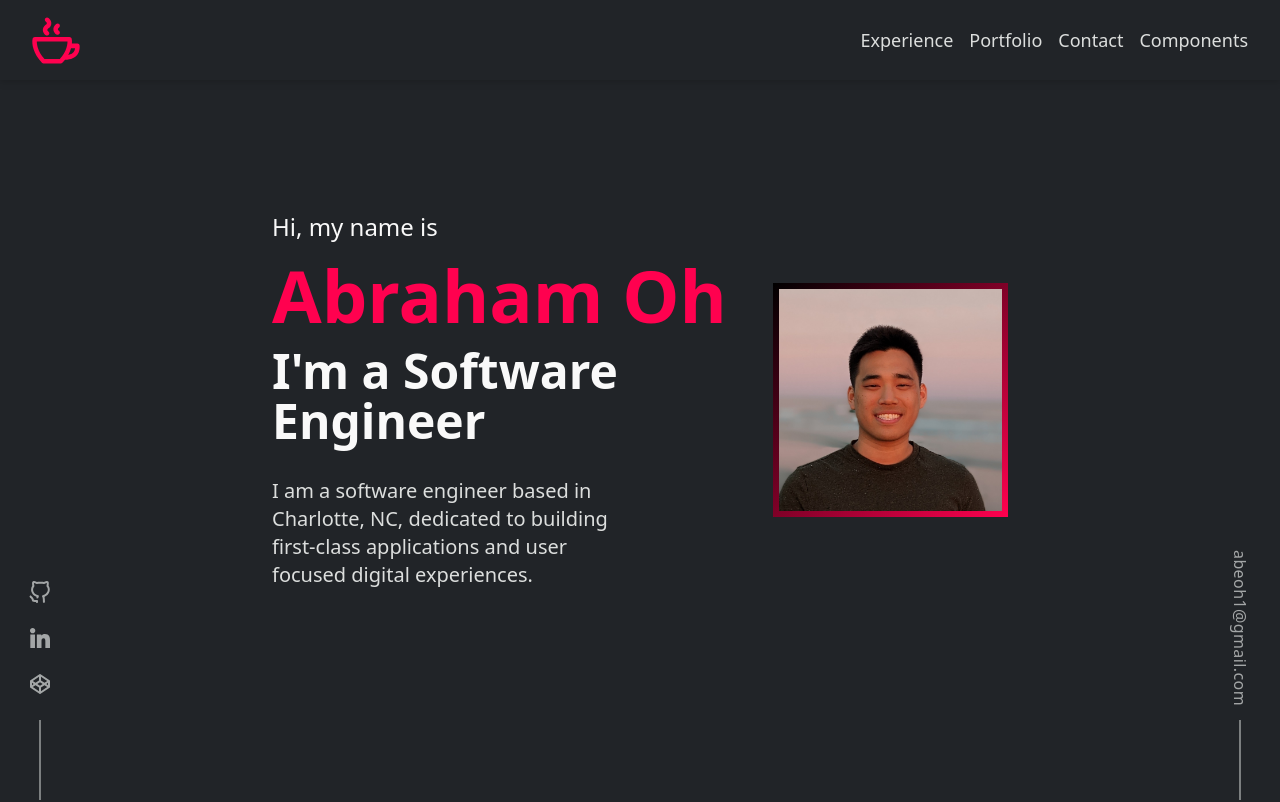
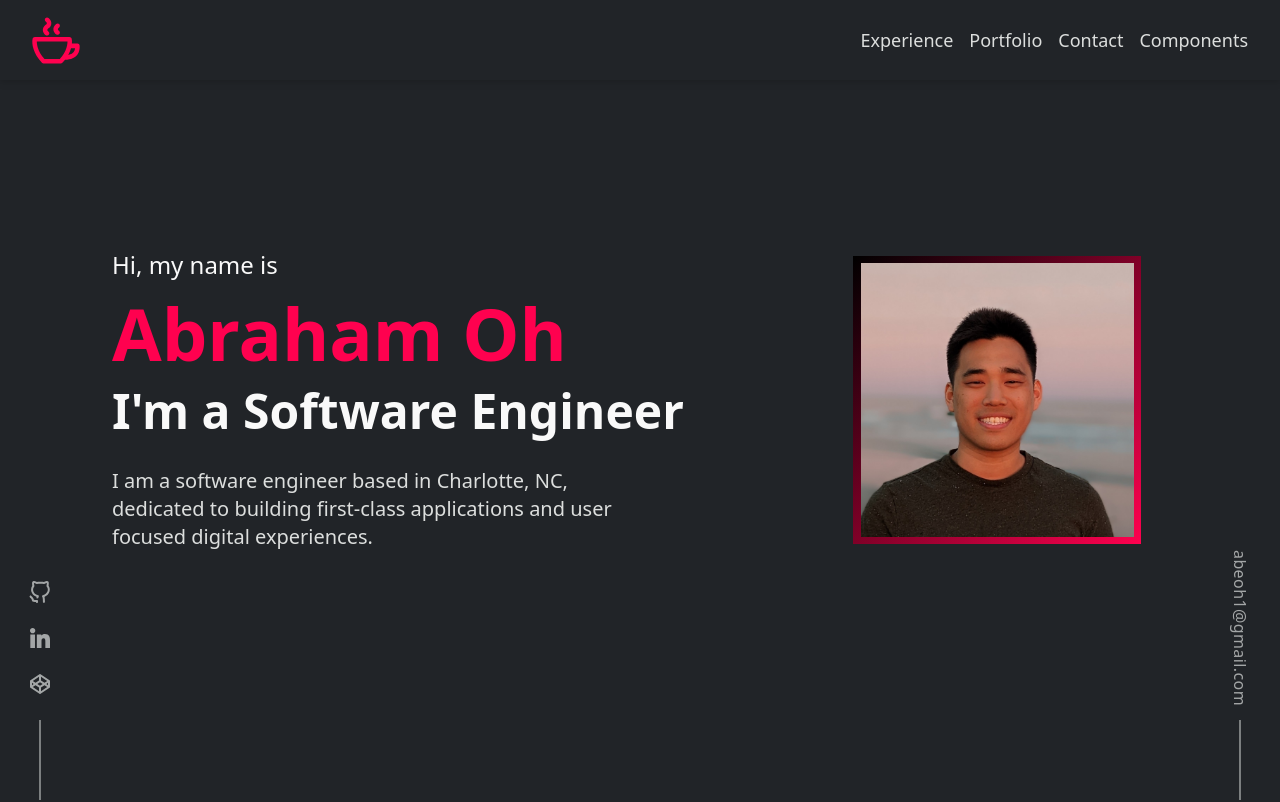
Before and after one commit to AsianHam/my-website, a Next.js app: page / in a window 1280 px wide. Shown: the top 802 px of the page. Built offline with nearby package versions, Linux system fonts and the light colour scheme.

Commit message:
edit padding

```diff
--- a/src/components/sections/intro-section.tsx
+++ b/src/components/sections/intro-section.tsx
@@ -3,7 +3,7 @@ import Image from 'next/image';
 
 export const IntroSection = () => (
   <section className='w-full h-auto 768:h-screen'>
-    <div className='flex w-full h-full flex-col justify-center items-center 768:inline-flex 768:flex-row 768:py-0 1200:px-40 mb-28'>
+    <div className='flex w-full h-full flex-col justify-center items-center 768:inline-flex 768:flex-row 768:py-0 1440:px-40 mb-28'>
       <div className='flex flex-col mt-28 768:mt-0 h-fit 768:h-full gap-4 justify-center w-full 768:w-2/3'>
         <h1 className='text-alabaster text-2xl'>Hi, my name is</h1>
         <h2 className='text-7xl 1440:text-8xl text-torch-red font-semibold'>
```
